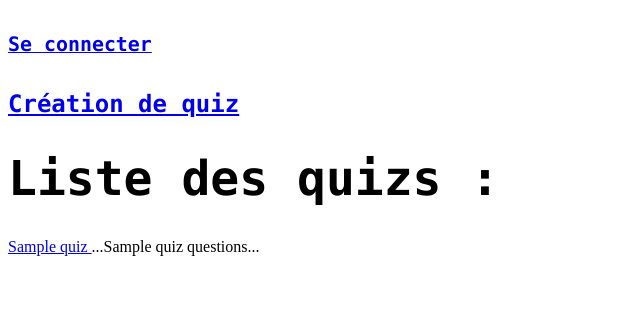
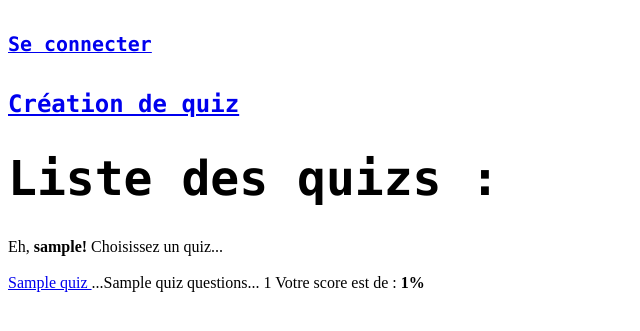
Before and after one commit to Lochgilphead/quiz, a PHP site: template quizzes_list/view/quizzes_list.php in a window 1280 px wide. Shown: the top 331 px of the page, without its empty margins (0-640 px from the left). Run offline with PHP 8.4, Linux system fonts and the light colour scheme; the visitor is signed in with stand-in values (Sample User, id 1); the template is opened without the code that fills it: most values are stand-ins (such as "Sample title", 1, 10 or a date in 2020).

Commit message:
Display scores for quiz already submitted

```diff
--- a/quizz_details/controller/quiz_details_c.php
+++ b/quizz_details/controller/quiz_details_c.php
@@ -1,5 +1,6 @@
 <?php
 if (session_status() === PHP_SESSION_NONE) session_start();
+unset($_SESSION['submittedQuiz']);
 include '../../admin/model/bdd_connect_m.php';
 include '../model/quiz_details_m.php';
 include '../../scores/model/scores_m.php';
@@ -12,7 +13,9 @@ if (isset($_GET['quizId']) and !empty($_GET['quizId'])) {
 
     $submittedQuiz = submittedQuiz($userId, $quizId);
 
-    if ($submittedQuiz[0] > 0) {
+    if ($submittedQuiz['number'] > 0) {
+        $_SESSION['submittedQuiz'] = 'Vous avez déja fait ce quiz!';
+        $_SESSION['previousResult'] = $submittedQuiz['results'];
         header('location: ../../quizzes_list/controller/quizzes_list_c.php');
     } else {
 
--- a/quizzes_list/controller/quizzes_list_c.php
+++ b/quizzes_list/controller/quizzes_list_c.php
@@ -25,9 +25,4 @@ if (isset($_POST['userId']) && isset($_POST['user'])) {
     $_SESSION['user'] = $_POST['user'];
 }
 
-if (isset($_SESSION['user']) && isset($_SESSION['userId'])) {
-    echo 'Eh, '.'<b>'.$_SESSION['user'].'</b>'.'<br><br>Choisissez un quiz...';
-} else {
-    header('location: ../../users/sign_in/control/sign_in_c.php');
-}
 include '../view/quizzes_list.php';
--- a/quizzes_list/view/quizzes_list.php
+++ b/quizzes_list/view/quizzes_list.php
@@ -7,15 +7,28 @@
     </head>
     <body>
         <header>
-            <h5><a href="../../users/sign_in/control/sign_in_c.php">Se connecter</a></h5>
-            <h4><a href="../../admin/controller/actions_admin_c.php">Création de quiz</a></h4>
+            <nav>
+                <h5><a href="../../users/sign_in/control/sign_in_c.php">Se connecter</a></h5>
+                <h4><a href="../../admin/controller/actions_admin_c.php">Création de quiz</a></h4>
+            </nav>
             <h1>Liste des quizs :</h1>
         </header>
         <section>
+
             <?php
+            if (isset($_SESSION['user']) && isset($_SESSION['userId'])) {
+                    echo 'Eh, '.'<b>'.$_SESSION['user'].'! </b>'.'Choisissez un quiz...<br><br>';
+                } else {
+                    header('location: ../../users/sign_in/control/sign_in_c.php');
+                }
+
             foreach ($listQuiz as $quiz) {
                 ?>
-            <div><a href="../../quizz_details/controller/quiz_details_c.php?quizId=<?php echo $quiz['quizId'];?>"><?php echo $quiz['quiz'].' ';?></a><span><?php echo '...'.$quiz['nbQuestions'].' questions...';?></span></div><br>
+            <div><a href="../../quizz_details/controller/quiz_details_c.php?quizId=<?php echo $quiz['quizId'];?>"><?php echo $quiz['quiz'].' ';?></a><span><?php echo '...'.$quiz['nbQuestions'].' questions...';?></span>
+            <?php if (isset($_SESSION['submittedQuiz']) && $quiz['quizId'] == $_SESSION['quizId']) {
+                echo $_SESSION['submittedQuiz'].' Votre score est de : <b>'.$_SESSION['previousResult'].'%</b>';
+                }?></div>
+            <br>
             <?php
             } ?>
         </section>
--- a/scores/model/scores_m.php
+++ b/scores/model/scores_m.php
@@ -12,7 +12,7 @@ function insertScoreQuiz($userId, $quizId, $score) {
 
 function submittedQuiz($userId, $quizId) {
     global $bdd;
-    $data = $bdd->prepare('SELECT count(*) FROM results WHERE user_id = :userId AND quiz_id = :quizId;');
+    $data = $bdd->prepare('SELECT count(*) number, results FROM results WHERE user_id = :userId AND quiz_id = :quizId group by results;');
     $data->bindParam(':userId', $userId, PDO::PARAM_INT);
     $data->bindParam(':quizId', $quizId, PDO::PARAM_INT);
     $data->execute();
--- a/users/sign_in/view/sign_in.php
+++ b/users/sign_in/view/sign_in.php
@@ -6,7 +6,6 @@
     </head>
     <body>
         <section>
-            <h5><a href="../../create_users/control/create_users_c.php">Enregistrez-vous!</a></h5>
             <form method="post">
                 <fieldset>
                     <legend>Veuillez saisir votre nom d'utilisateur et votre mot de passe</legend>
```
Also changed, not shown: users/sign_in/control/sign_in_c.php (+6 -4 lines).
